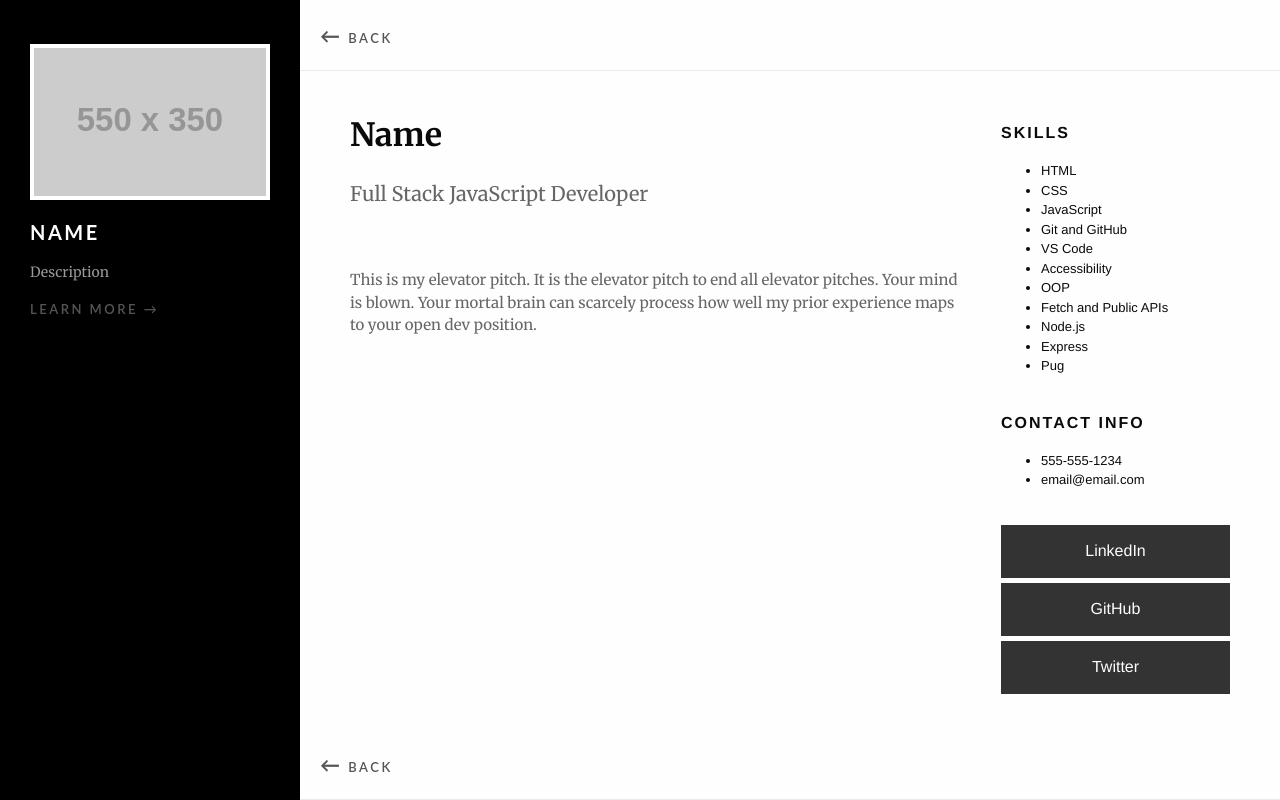
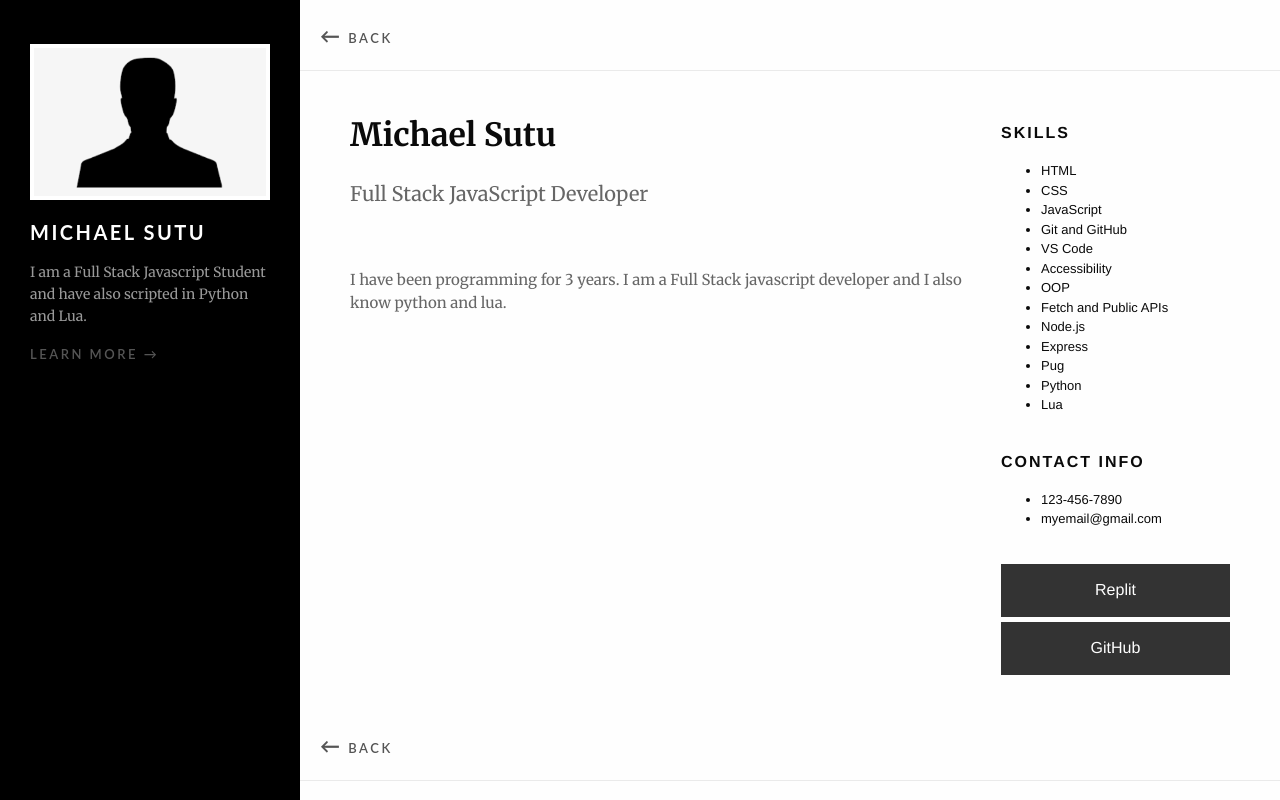
Before and after one commit to MikeJMS8910/Techdegree-Unit-6-Project, a Node server app: template views/about.pug in a window 1280 px wide. Run offline with Node 20, Linux system fonts and the light colour scheme; the template is opened without the code that fills it, so the values that code supplies are empty; some libraries are stand-ins or nearby versions.

Commit message:
Added new code

```diff
--- a/app.js
+++ b/app.js
@@ -1,9 +1,33 @@
-const express = require('express');
-
+const express = require('express'); //installs express
 const app = express();
 
-app.listen(3000);
+const data = require("./data.json"); //gets the data from the data.json file
 
-app.get('/', (req, res) => {
-    res.send("Working")
+app.use('/static', express.static('public')); //a way to get to the css from the pug file
+app.use('/images', express.static('Images')); //a way to get to the images from the pug file
+
+app.set("view engine", "pug"); //set view engine to pug
+
+app.listen(3000); //makes express listen on port 3000
+
+app.get('/', (req, res) => { //when the user goes to the home route
+    res.render("index", {data: data})
+});
+
+app.get('/about', (req, res) => { //when the user goes to the about route
+    res.render("about", {})
+});
+
+app.get('/project/:id', (req, res) => { //when the user goes to a project route
+    if(req.params.id >= 0 && req.params.id <= 4) { //checks if the id is valid
+        let project_data = data.projects[req.params.id]
+        res.render("project", {name: project_data.project_name, discription: project_data.discription, tech: project_data.technologies, link: project_data.live_link, git: project_data.github_link, image: project_data.image_urls})
+    } else {
+        res.send("404: Page not found. Please make sure that your route is valid.")
+    }
+});
+
+
+app.use(function (req, res, next) { //catches 404 errors
+    res.status(404).send("404: Page not found. Please make sure that your route is valid.")
 })
--- a/data.json
+++ b/data.json
@@ -7,7 +7,7 @@
             "technologies": ["HTML", "CSS", "Java Script"],
             "live_link": "https://mikejms8910.github.io/RandomQuoteGenerator2/",
             "github_link": "https://github.com/MikeJMS8910/RandomQuoteGenerator2",
-            "image_urls": "./Images/P1I2"
+            "image_urls": "/images/P1I2.png"
         },
         {
             "id": 1,
@@ -16,7 +16,7 @@
             "technologies": ["HTML", "CSS", "Java Script"],
             "live_link": "https://mikejms8910.github.io/Techdegree-Unit-2-Project/",
             "github_link": "https://github.com/MikeJMS8910/Techdegree-Unit-2-Project",
-            "image_urls": "./Images/P2I2"
+            "image_urls": "/images/P2I2.png"
         },
         {
             "id": 2,
@@ -25,7 +25,7 @@
             "technologies": ["HTML", "CSS", "Java Script"],
             "live_link": "https://mikejms8910.github.io/Techdegree-Unit-3-Project/",
             "github_link": "https://github.com/MikeJMS8910/Techdegree-Unit-3-Project",
-            "image_urls": "./Images/P3I2"
+            "image_urls": "/images/P3I2.png"
         },
         {
             "id": 3,
@@ -34,7 +34,7 @@
             "technologies": ["HTML", "CSS", "Java Script"],
             "live_link": "https://mikejms8910.github.io/Techdegree-Unit-4-Project/",
             "github_link": "https://github.com/MikeJMS8910/Techdegree-Unit-4-Project",
-            "image_urls": "./Images/P4I2"
+            "image_urls": "/images/P4I2.png"
         },
         {
             "id": 4,
@@ -43,7 +43,7 @@
             "technologies": ["HTML", "CSS", "Java Script"],
             "live_link": "https://mikejms8910.github.io/Techdegree-Unit-5-Project/",
             "github_link": "https://github.com/MikeJMS8910/Techdegree-Unit-5-Project",
-            "image_urls": "./Images/P5I2"
+            "image_urls": "/images/P5I2.png"
         }
     ]
 }
--- a/package.json
+++ b/package.json
@@ -2,7 +2,7 @@
   "name": "treehouse_6_packages",
   "version": "1.0.0",
   "description": "",
-  "main": "index.js",
+  "main": "app.js",
   "dependencies": {
     "express": "^4.17.1",
     "nodemon": "^2.0.9",
--- a/views/about.pug
+++ b/views/about.pug
@@ -11,23 +11,19 @@ block content
     .inner-wrapper.flex-row-wrap.two-col
       .about-intro-box.box
 
-        //- Replace with your name
-        h1 Name
+        h1 Michael Sutu
 
-        //- Feel free to personalize the title below
         p Full Stack JavaScript Developer
 
 
         .about-bio
 
-          //- Replace the boilerplate below with your best elevator pitch
-          p This is my elevator pitch. It is the elevator pitch to end all elevator pitches. Your mind is blown. Your mortal brain can scarcely process how well my prior experience maps to your open dev position.
+          p I have been programming for 3 years. I am a Full Stack javascript developer and I also know python and lua.
 
 
       .skills-contact-box.box
         h6 Skills
 
-        //- Replace skills below with your own skills — at this point, you should be able to list as many as ten skills
         ul
           li HTML
           li CSS
@@ -40,18 +36,18 @@ block content
           li Node.js
           li Express
           li Pug
+          li Python
+          li Lua
 
         h6 Contact Info
 
-        //- Replace with your own contact info - feel free to use fake information if you prefer
         ul
-          li 555-555-1234
-          li email@email.com
+          li 123-456-7890
+          li myemail@gmail.com
 
         //- Add URLs to the hrefs below to link to your social media accounts - feel free to use non-personal links to social media home pages if you prefer
-        a.btn-link(href='') LinkedIn
-        a.btn-link(href='') GitHub
-        a.btn-link(href='') Twitter
+        a.btn-link(href='https://replit.com/@MikeJMS8910') Replit
+        a.btn-link(href='https://github.com/MikeJMS8910') GitHub
 
     nav.nav
       a(href='/')
--- a/views/layout.pug
+++ b/views/layout.pug
@@ -14,25 +14,21 @@ html(lang="en" dir="ltr")
       .sidebar-info-box
         br
         .thumbnail-box
-          img.thumbnail(src='https://placehold.it/550x350', alt='')
+          img.thumbnail(src='/images/Avatar.png', alt='')
         .dev-intro-box
 
-          //- Replace with your name
-          h5 Name
+          h5 Michael Sutu
 
-          //- Replace with description of who you are, what you do, and why you are so awesome
-          p Description
+          p I am a Full Stack Javascript Student and have also scripted in Python and Lua.
 
-          //- Add path from your '/about' route handler to the href below
-          a(href='') Learn More &rarr;
+          a(href='/about') Learn More &rarr;
 
     .wrapper
       .header
         .header-info-box
           button#menu-icon.menu-icon(type='button' data-toggle='my-info')
 
-          //- Replace with your name — this is for the mobile layout
-          span Name
+          span Michael Sutu
 
       block content
 
```
Also changed, not shown: views/index.pug (+6 -13 lines), views/project.pug (+5 -14 lines).
